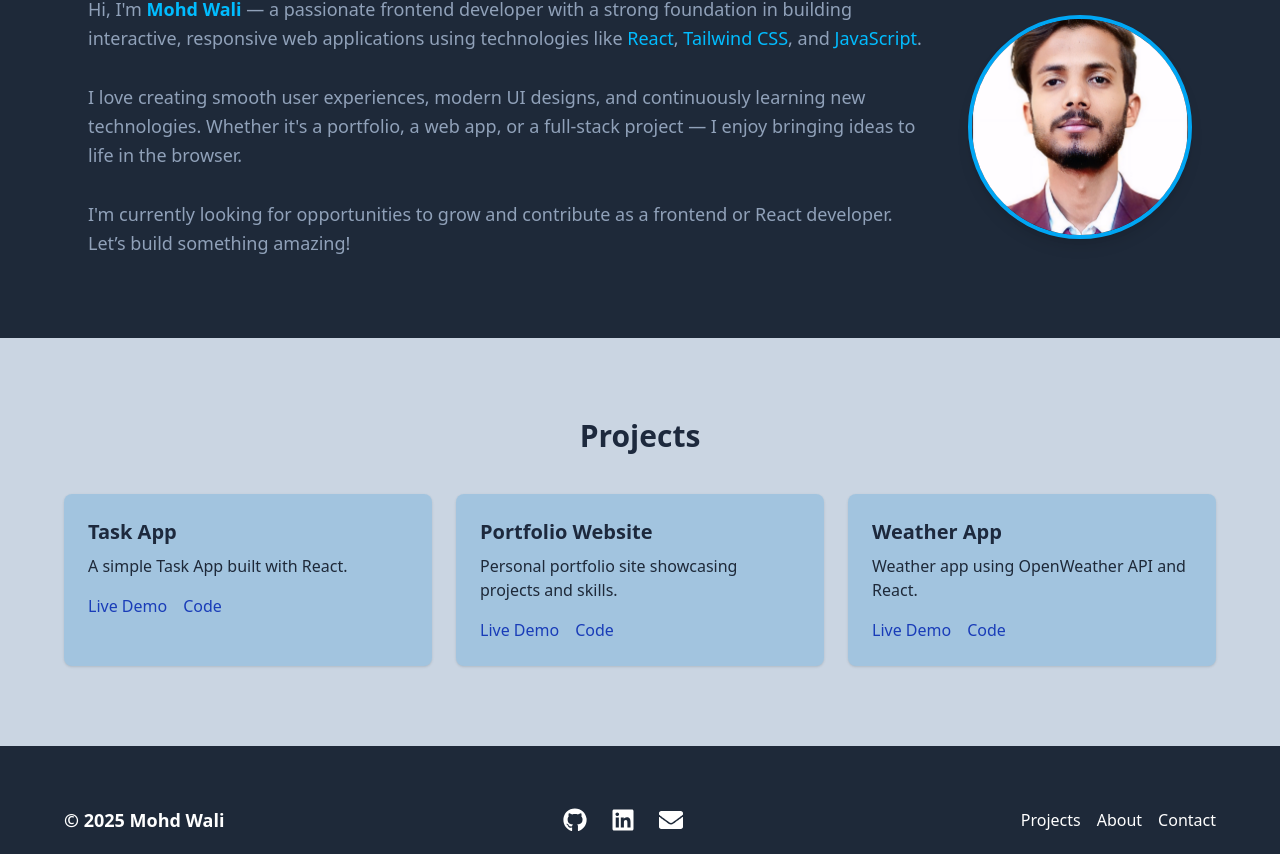
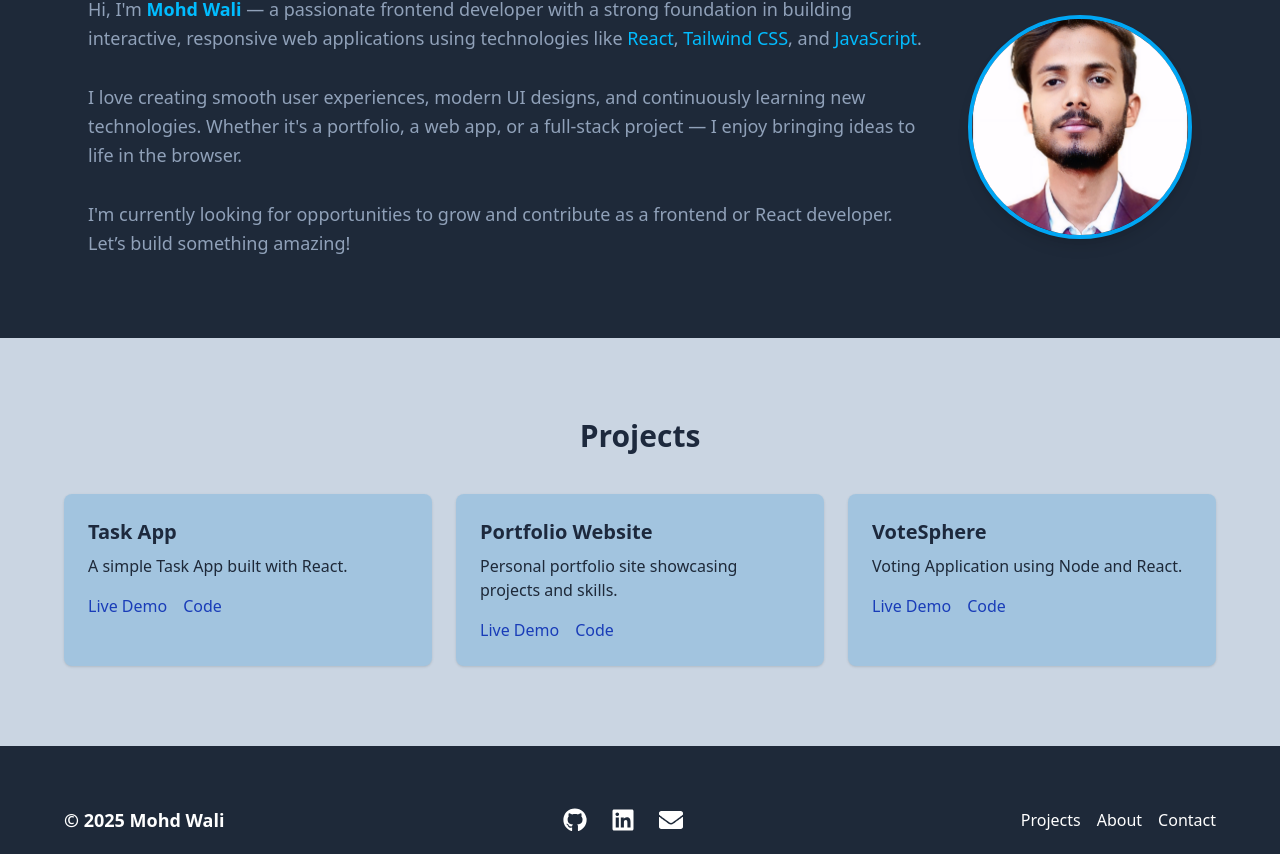
Before and after one commit to mdwali17/Portfolio, a React (Vite) app: page / in a window 1280 px wide. Shown: the part 961-1815 px from the top of the page. Built offline with nearby package versions, Linux system fonts and the light colour scheme; the HTML template or start-up script is replaced by a standard one.

Commit message:
update project

```diff
--- a/src/components/Projects.jsx
+++ b/src/components/Projects.jsx
@@ -14,9 +14,9 @@ const projects = [
     code: '#'
   },
   {
-    title: 'Weather App',
-    description: 'Weather app using OpenWeather API and React.',
-    demo: '#',
+    title: 'VoteSphere',
+    description: 'Voting Application using Node and React.',
+    demo: 'https://votingapp17.netlify.app/',
     code: '#'
   },
 ];
```
